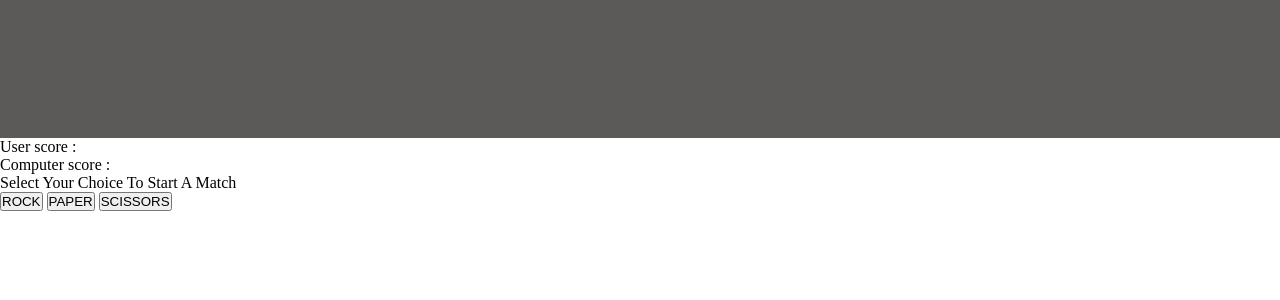
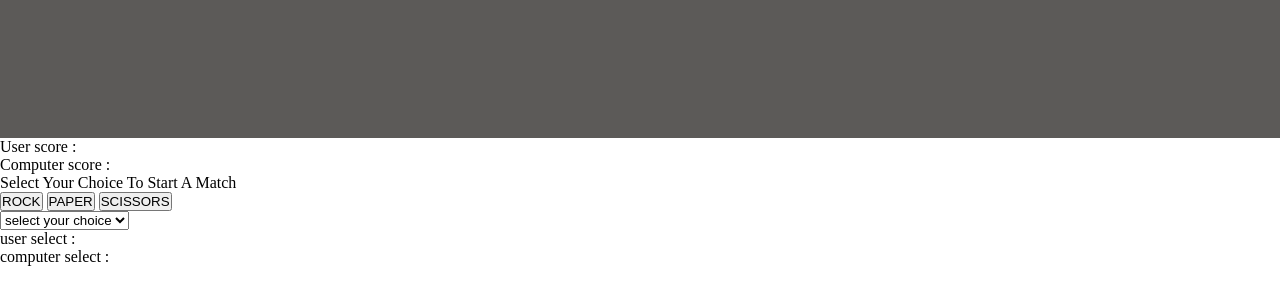
Before and after one commit to sahilshityalkar/Rock-Paper-Scissors, a plain HTML site: page index.html in a window 1280 px wide. Shown: the part 62-362 px from the top of the page. Drawn offline with Linux system fonts and the light colour scheme.

Commit message:
adding a result showing elements

```diff
--- a/index.html
+++ b/index.html
@@ -40,7 +40,24 @@
             <button class="all-buttons">PAPER</button>
             <button class="all-buttons">SCISSORS</button>
         </div>
-
+        <select id="mySelect" onchange="myfunction(),getComputerChoice()" >
+            <option value="">select your choice</option>
+            <option value="rock">rock</option>
+            <option value="paper">paper</option>
+            <option value="scissors">scissors</option>
+        </select>
+        <section id="select-value-section" class="sections">
+        <div class="select-choice-result">
+            <p>user select :</p><p id="user-choice" ></p>
+        </div>
+        <div class="select-choice-result" >
+            <p>computer select :</p><p id="computer-choice" ></p>
+        </div>
+        </section>
+        <section id="result-section" class="sections">
+            <div id="result-border"><p id="result"></p></div>
+        </section>
+        <p id="result"></p>
     </section>
     <script src="RPS.js"></script>
 </body>
```
